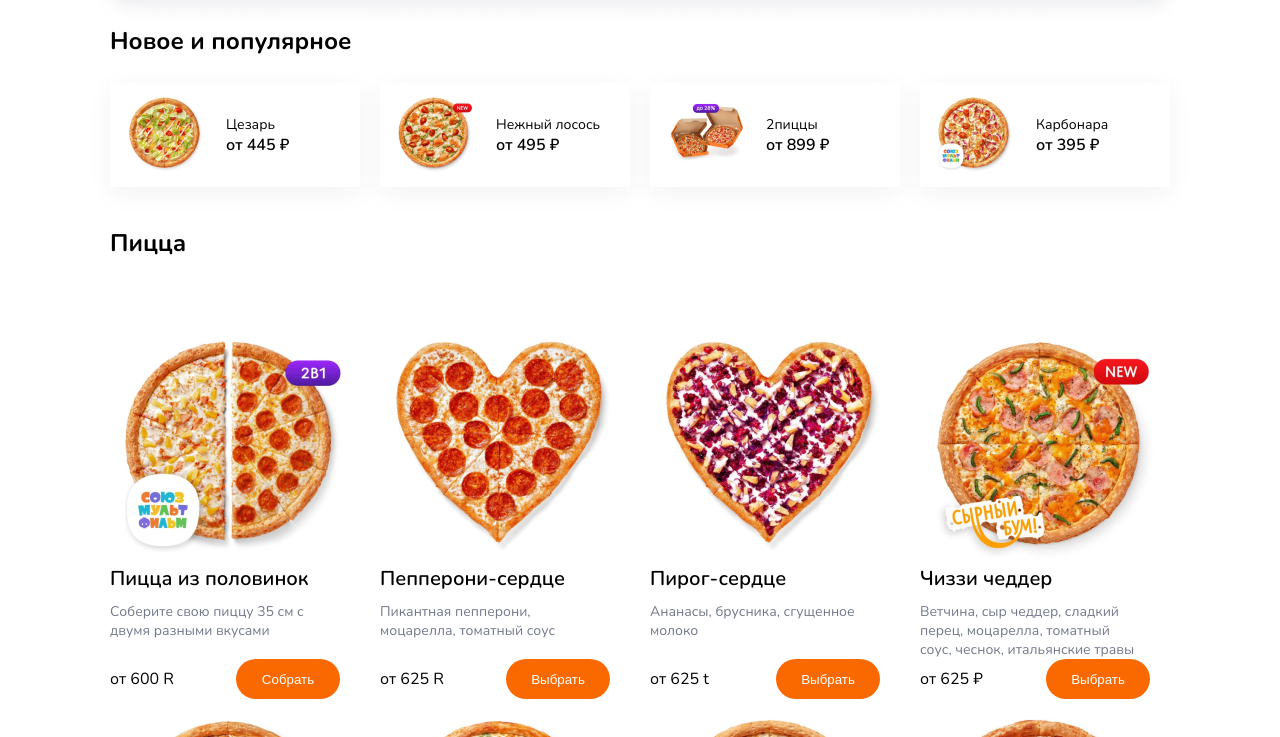
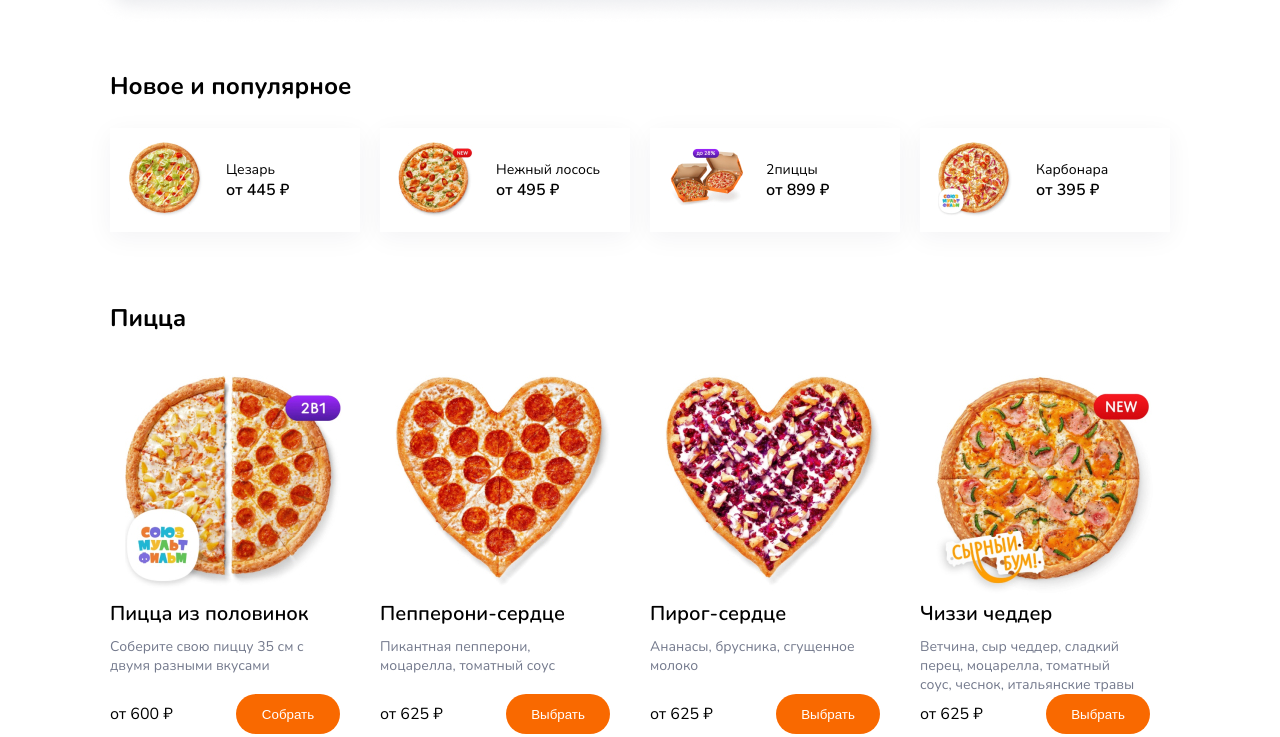
Before and after one commit to yuliakovylina/Dodo__desktop, a plain HTML site: page index2.html in a window 1280 px wide. Shown: the part 468-1205 px from the top of the page. Drawn offline with Linux system fonts and the light colour scheme.

Commit message:
Исправила отступы между секциями и  карточками

```diff
--- a/index.css
+++ b/index.css
@@ -197,10 +197,9 @@ a {
 }
 
 .new-items {
-    margin: 0 auto;
+    margin: 45px auto 0;
     max-width: 1280px;
     box-sizing: border-box;
-    margin-bottom: 40px;
 }
 
 .new-items__cards {
@@ -235,11 +234,12 @@ a {
 }
 
 .pizza-items {
+    margin-top: 70px;
 }
 
 .main-cards {
     max-width: 1060px;
-    margin: 40px auto 0;
+    margin: 20px auto 0;
     display: grid;
     grid-template-columns: repeat(4, 250px);
     grid-gap: 20px;
@@ -254,7 +254,6 @@ a {
     flex-direction: column;
     justify-content: space-between;
     margin-bottom: 60px;
-
 }
 
 .main-card_size-S {
@@ -315,6 +314,22 @@ a {
 
 .main-card_long {
     height: 425px;
+}
+
+.combo-items {
+    margin-top: 70px;
+}
+
+.starters-items {
+    margin-top: 70px;
+}
+
+.desserts-items {
+    margin-top: 70px;
+}
+
+.drinks-items {
+    margin-top: 70px;
 }
 
 .footer {
--- a/index2.js
+++ b/index2.js
@@ -6,7 +6,7 @@ let cardsPizza = [
         },
         title: 'Пицца из половинок',
         description: 'Соберите свою пиццу 35 см с двумя разными вкусами',
-        cost: 'от 600 R',
+        cost: 'от 600 &#8381;',
         btn: 'Собрать',
         btnMobile: 'от 600 R',
     },
@@ -17,7 +17,7 @@ let cardsPizza = [
         },
         title: 'Пепперони-сердце',
         description: 'Пикантная пепперони, моцарелла, томатный соус',
-        cost: 'от 625 R',
+        cost: 'от 625 &#8381;',
         btn: 'Выбрать',
         btnMobile: 'от 625 R;',
     },
@@ -28,7 +28,7 @@ let cardsPizza = [
         },
         title: 'Пирог-сердце',
         description: 'Ананасы, брусника, сгущенное молоко',
-        cost: 'от 625 t',
+        cost: 'от 625 &#8381;',
         btn: 'Выбрать',
         btnMobile: 'от 625 &#8381;',
     },
@@ -315,7 +315,7 @@ function createCard(massive, massiveId, classLength) {
     //let el = document.createElement('div')
     for (let i = 0; i < massive.length; i++){
         let card = `
-    <div class="main-card, ${classLength}">
+    <div class="main-card ${classLength}">
          <div class="main-card__image-wrapper">
             <img class="main-card__image" src="${massive[i].img.src}">
          </div>
```
